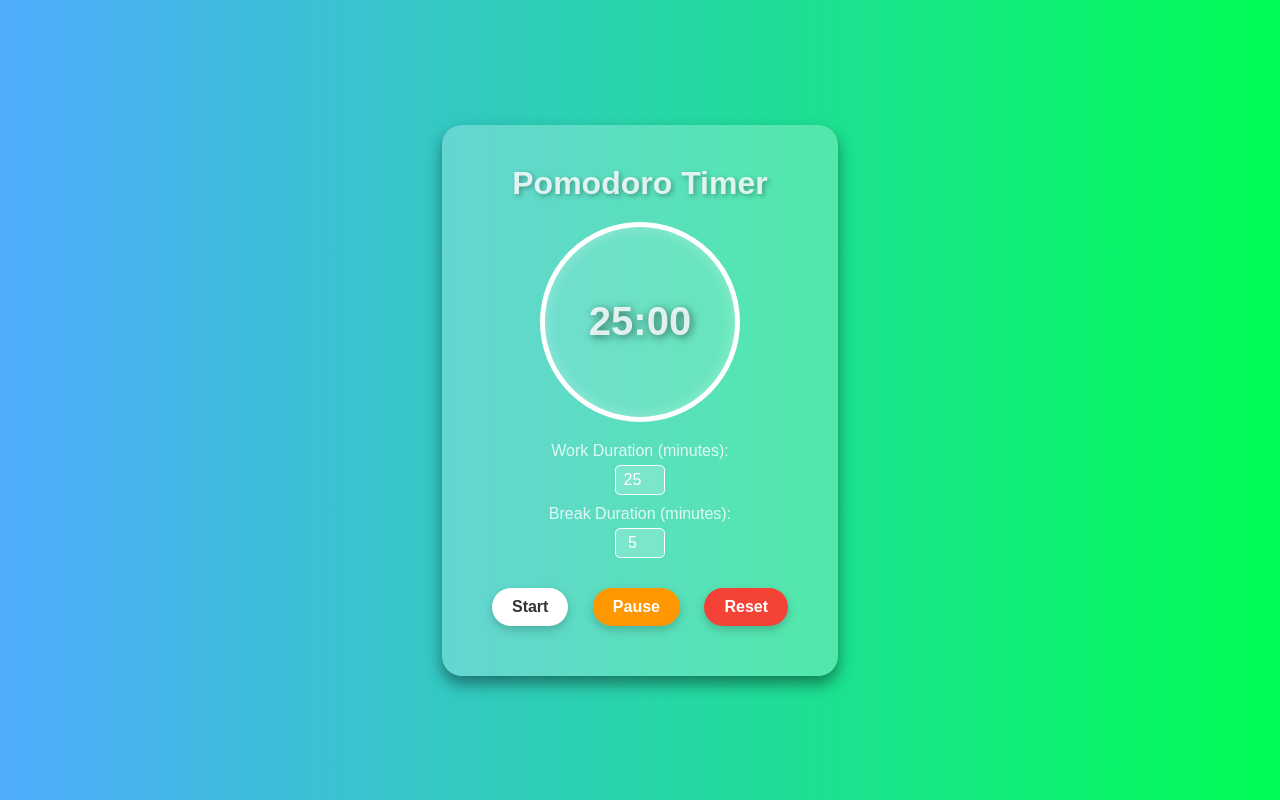
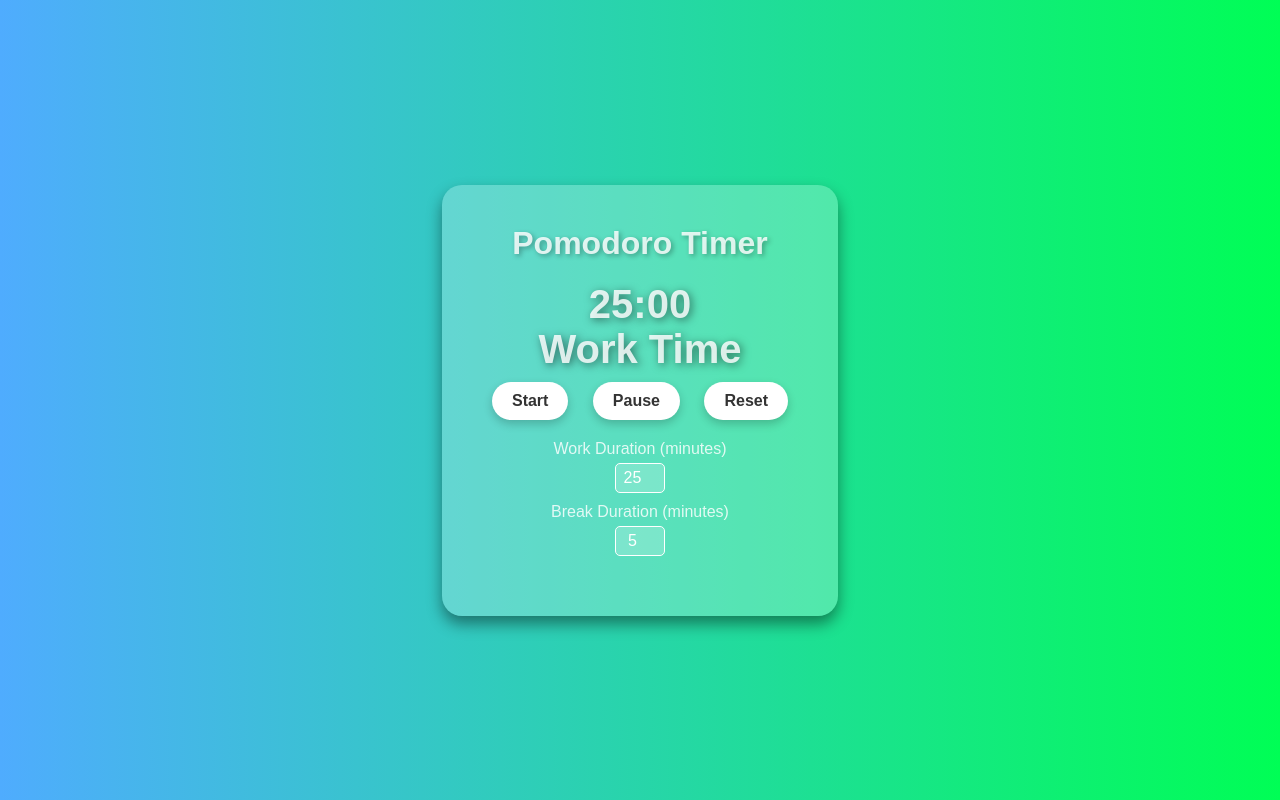
Before and after one commit to Aryan-1805/Pomodoro, a plain HTML site: page index.html in a window 1280 px wide. Drawn offline with Linux system fonts and the light colour scheme.

Commit message:
Update index.html

```diff
--- a/index.html
+++ b/index.html
@@ -3,29 +3,37 @@
 <head>
     <meta charset="UTF-8">
     <meta name="viewport" content="width=device-width, initial-scale=1.0">
-  <title>Customizable Pomodoro Timer</title>
+    <title>Pomodoro Timer</title>
     <link rel="stylesheet" href="style.css">
 </head>
 <body>
     <div class="container">
         <h1>Pomodoro Timer</h1>
-    <div class="circle" id="timer-circle">
+
         <div class="timer">
+            <div class="time-display">
                 <span id="minutes">25</span>:<span id="seconds">00</span>
             </div>
+            <div class="phase-label" id="phaseLabel">Work Time</div>
         </div>
+
+        <div class="controls">
+            <button id="startBtn" class="primary">Start</button>
+            <button id="pauseBtn" disabled>Pause</button>
+            <button id="resetBtn">Reset</button>
+        </div>
+
         <div class="settings">
-      <label for="work-time">Work Duration (minutes):</label>
-      <input type="number" id="work-time" value="25" min="1" max="60">
-      <label for="break-time">Break Duration (minutes):</label>
-      <input type="number" id="break-time" value="5" min="1" max="30">
+            <div class="setting-group">
+                <label for="workDuration">Work Duration (minutes)</label>
+                <input type="number" id="workDuration" value="25" min="1" max="60">
             </div>
-    <div class="controls">
-      <button id="start">Start</button>
-      <button id="pause">Pause</button>
-      <button id="reset">Reset</button>
+            <div class="setting-group">
+                <label for="breakDuration">Break Duration (minutes)</label>
+                <input type="number" id="breakDuration" value="5" min="1" max="30">
             </div>
         </div>
-  <script src="script.js"></script>
+    </div>
+    <script type="module" src="js/main.js"></script>
 </body>
 </html>
```
Lines whose indentation alone changed are shown as unchanged.
